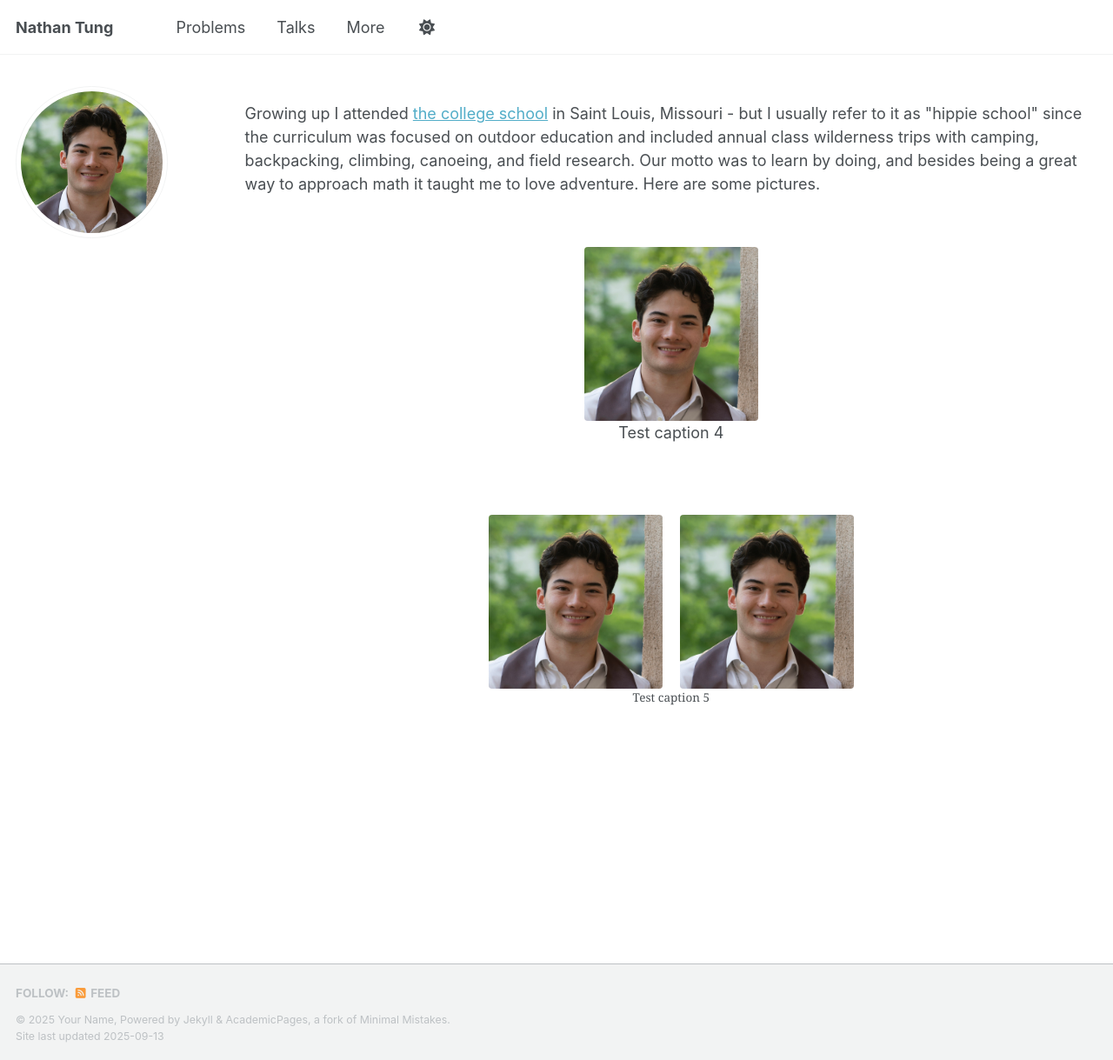
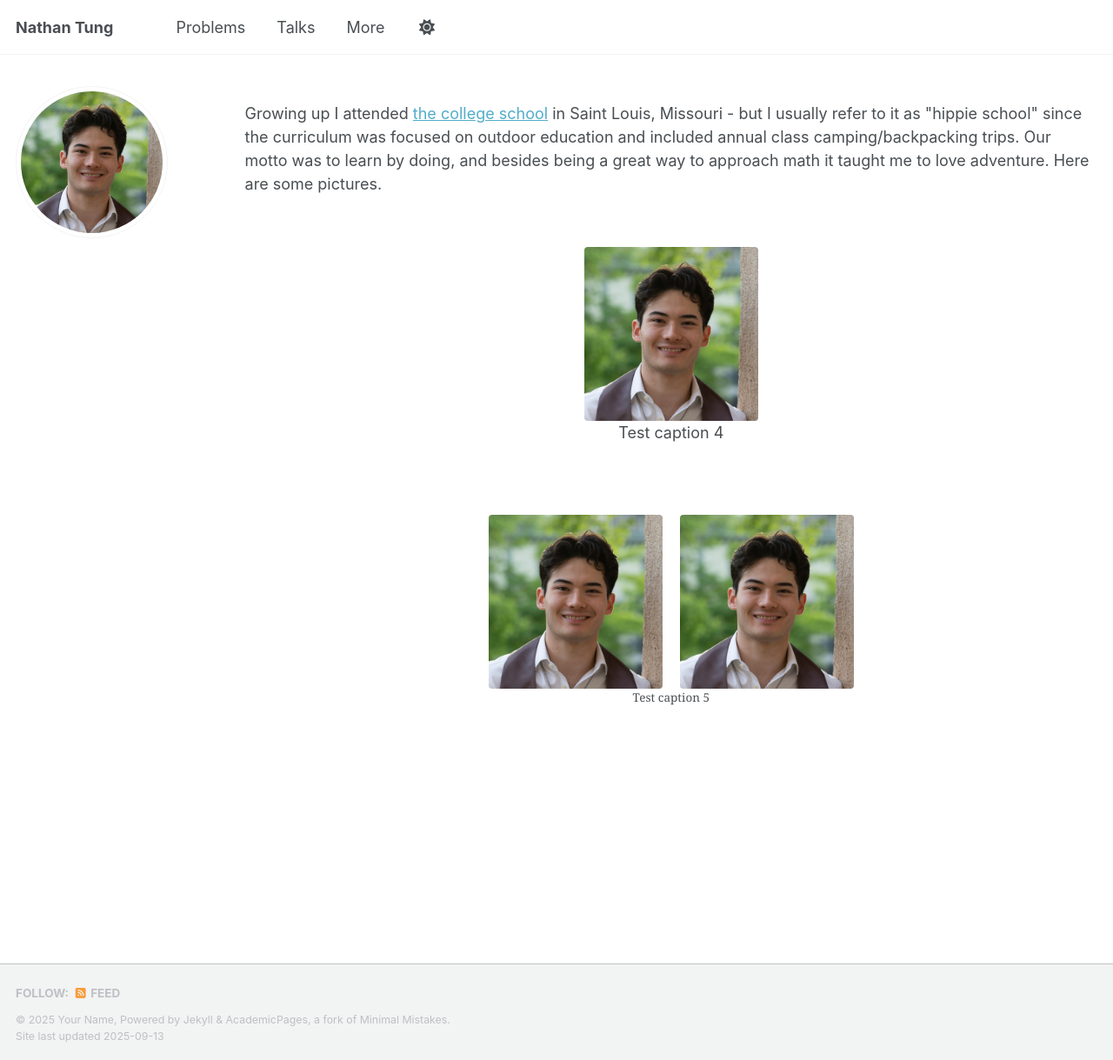
Before and after one commit to njtung/njtung.github.io, a Jekyll site: the page built from _pages/more.html, in a window 1280 px wide and 1219 px high. Shown: the whole window at 87% size. Built offline with Jekyll 4.4.1, drawn with Linux system fonts in a browser that asks for light colours; a script that is not in the unit is left out.

Commit message:
Update more.html

```diff
--- a/_pages/more.html
+++ b/_pages/more.html
@@ -5,7 +5,7 @@ author_profile: true
 ---
 
 <p>
-  Growing up I attended <a href="https://www.thecollegeschool.org">the college school</a> in Saint Louis, Missouri - but I usually refer to it as "hippie school" since the curriculum was focused on outdoor education and included annual class wilderness trips with camping, backpacking, climbing, canoeing, and field research. Our motto was to learn by doing, and besides being a great way to approach math it taught me to love adventure. Here are some pictures.
+  Growing up I attended <a href="https://www.thecollegeschool.org">the college school</a> in Saint Louis, Missouri - but I usually refer to it as "hippie school" since the curriculum was focused on outdoor education and included annual class camping/backpacking trips. Our motto was to learn by doing, and besides being a great way to approach math it taught me to love adventure. Here are some pictures.
 </p>
 
 <div style="text-align: center;">
```
